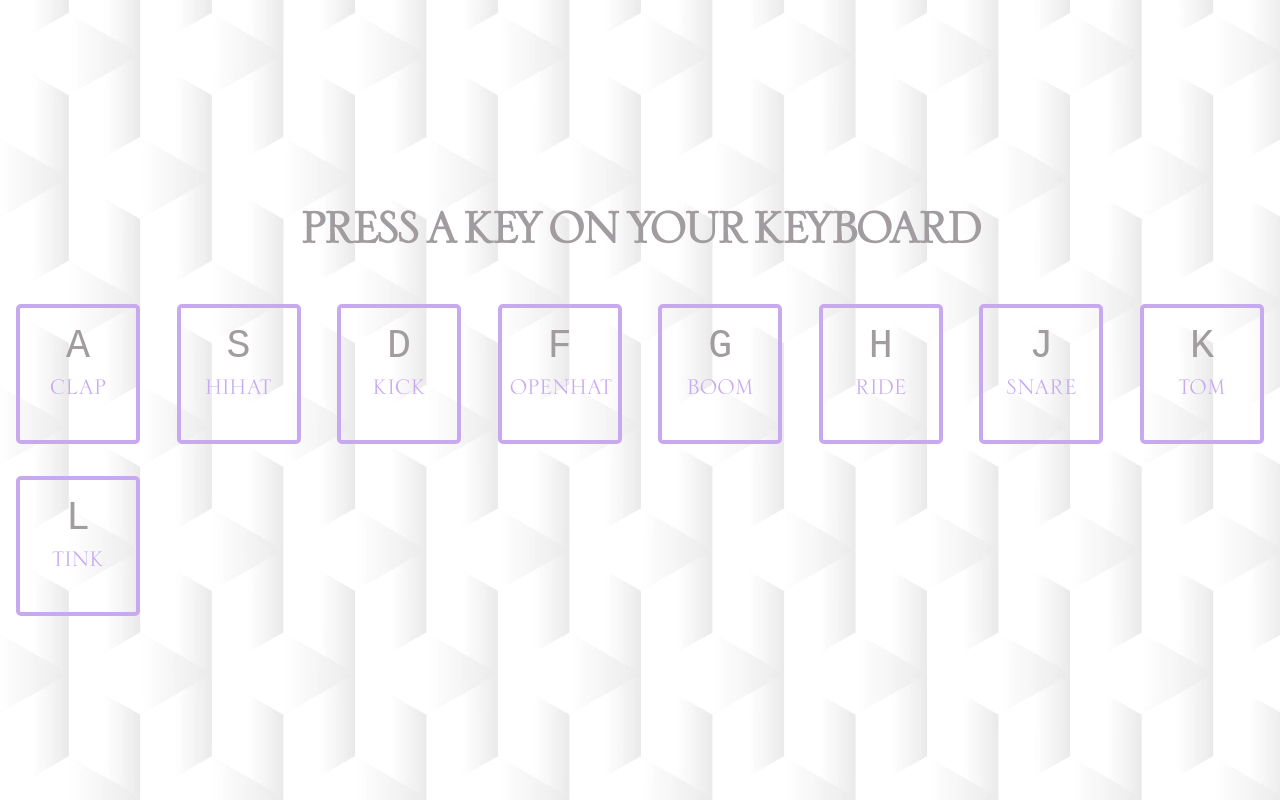
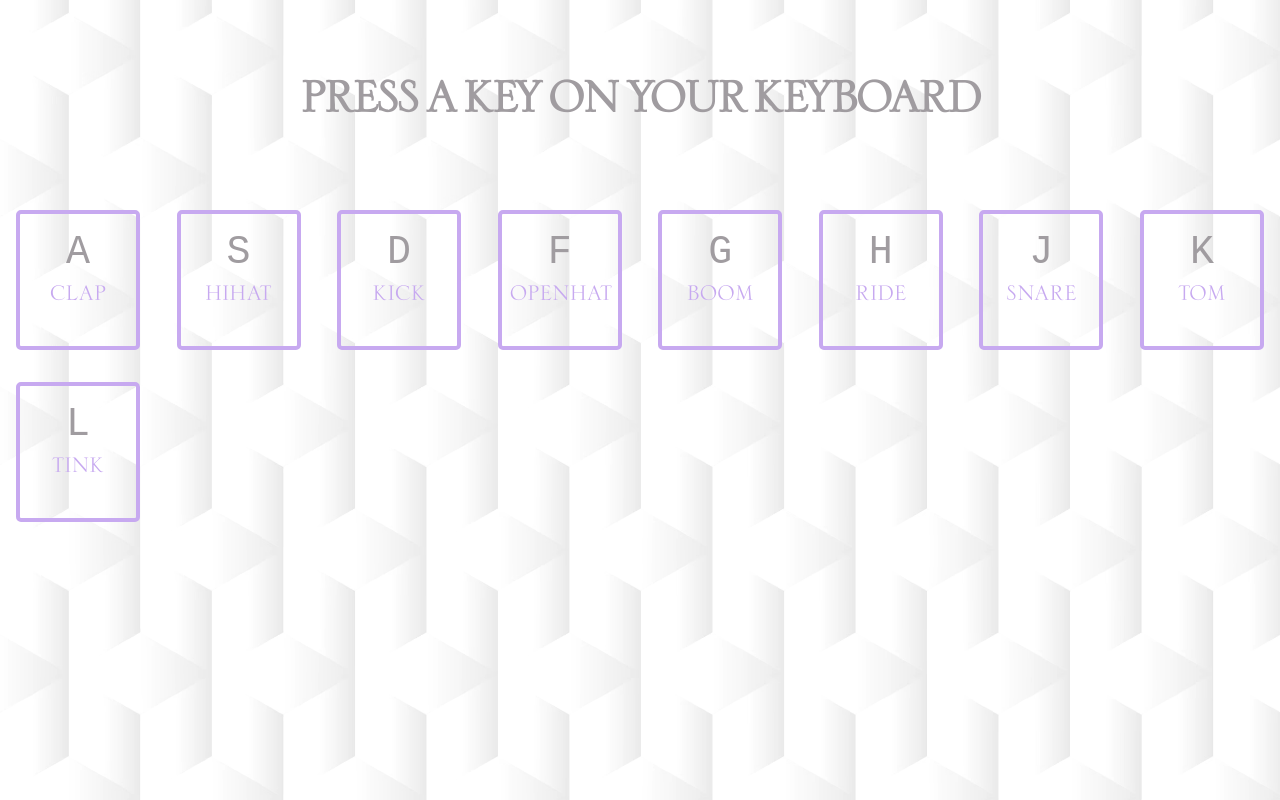
Before and after one commit to ElinaHulbert/drums, a plain HTML site: page index.html in a window 1280 px wide. Drawn offline with Linux system fonts and the light colour scheme.

Commit message:
Update style.css

```diff
--- a/style.css
+++ b/style.css
@@ -20,13 +20,14 @@ body{
 }
 
 section{
-    height: 100vh;
-     display:flex;
+    display:flex;
     flex-direction: column;
     justify-content: center;
     align-items: center;
 }
 h1{
+    margin-top: 70px;
+    margin-bottom: 70px;
     color: rgb(160, 156, 160);
     font-size: 40px;
 }
```
